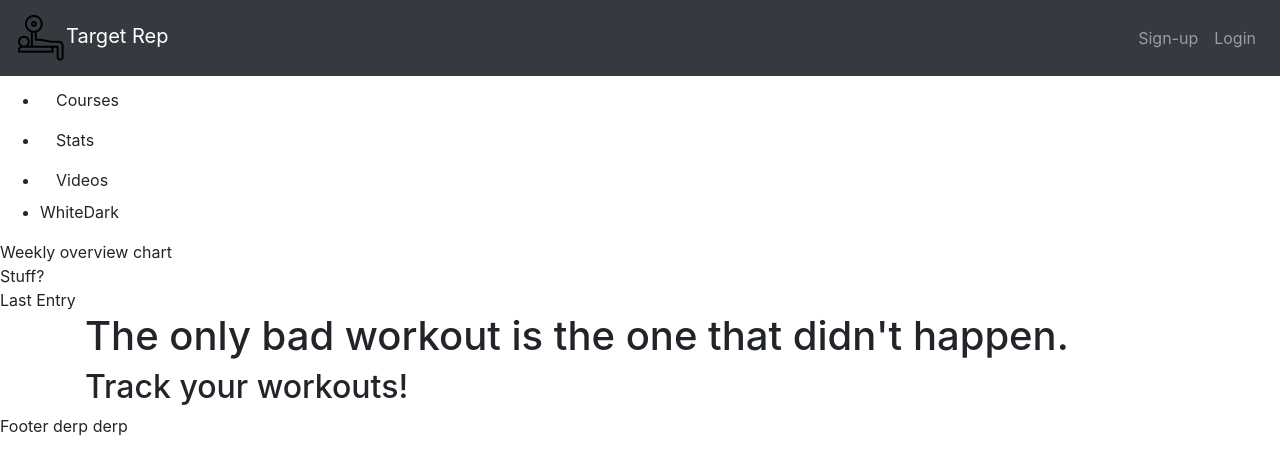
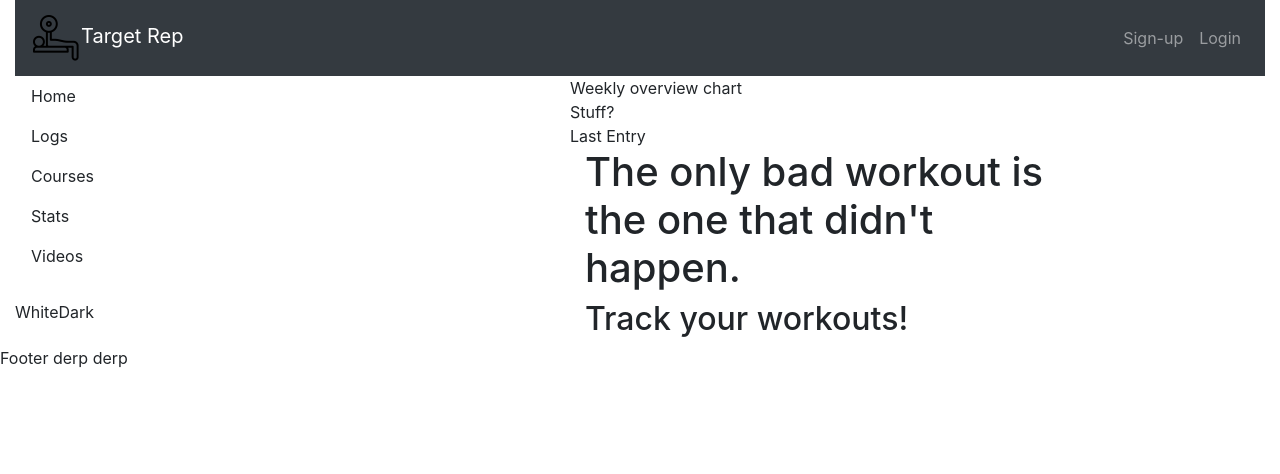
Before and after one commit to haveYouTriedTurningItOffAndOn/TargetRep, a React (Create React App) app in the folder client/: page / in a window 1280 px wide. Shown: the top 474 px of the page. Built offline with nearby package versions, Linux system fonts and the light colour scheme.

Commit message:
fixed header to fill screen

```diff
--- a/client/src/App.js
+++ b/client/src/App.js
@@ -39,25 +39,25 @@ class App extends Component {
     render() {
         return (
             <div>
-                <div>
+                <header className="container-fluid">
                     <Header />
                     <Login />
                     <Signup />
-                </div>
-                <div className="columns">
-                    <div className="column is-2">
+                </header>
+                <div className="container row">
+                    <div className="col-sm">
                         <Navbar
                             currentPage={this.state.currentPage}
                             handlePageChange={this.handlePageChange}
                         />
                     </div>
-                    <div>
+                    <div className="container-fluid col">
                         {this.renderPage()}
                     </div>
                 </div>
-                <div>
+                <footer className="row container-fluid">
                     <Footer />
-                </div>
+                </footer>
             </div>
         );
     };
--- a/client/src/components/Header/Header.js
+++ b/client/src/components/Header/Header.js
@@ -6,7 +6,7 @@ class Header extends Component {
 
     render() {
         return (
-            <nav className="navbar fixed-top navbar-expand-lg navbar-dark bg-dark">
+            <nav className="navbar navbar-expand navbar-dark bg-dark flex-column flex-md-row bd-navbar">
                 <a className="navbar-brand" href="#">
                     <img src="/images/benchPressIcon.png" alt=""></img>
                     Target Rep
--- a/client/src/components/NavBar/Navbar.js
+++ b/client/src/components/NavBar/Navbar.js
@@ -3,9 +3,9 @@ import React from "react";
 
 const Navbar = props => (
 
-    <aside className="menu">
+    <aside className="nav">
 
-        <ul className="menu-list">
+        <ul className="nav flex-column">
             <li>
                 <a
                     onClick={() => props.handlePageChange("Home")}
@@ -56,9 +56,10 @@ const Navbar = props => (
                 Videos
                 </a>
             </li>
+            <br/>
             <li>
-                <a class="day button is-primary">White</a>
-                <a class="night button is-dark">Dark</a>
+                <a className="day button is-primary">White</a>
+                <a className="night button is-dark">Dark</a>
             </li>
         </ul>
     </aside>
```
